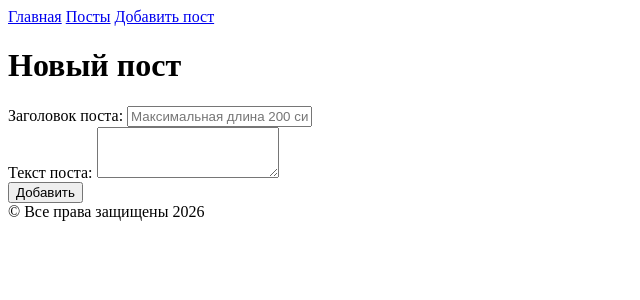
After one commit to artemduvakin9-gif/django-projects, a Django app: page /posts/add/ in a window 1280 px wide. The commit adds this page. Shown: the top 300 px of the page, without its empty margins (0-640 px from the left). Run offline with Django 5.2, Linux system fonts and the light colour scheme.

Commit message:
feat(posts/add): Реализовать функционал добавления поста.

```diff
--- a/apps/blog/templates/blog/base.html
+++ b/apps/blog/templates/blog/base.html
@@ -15,6 +15,7 @@
         <nav>
             <a href="{% url 'blog:home_page' %}">Главная</a>
             <a href="{% url 'blog:post_list' %}">Посты</a>
+            <a href="{% url 'blog:post_add' %}">Добавить пост</a>
         </nav>
     </header>
 
--- /dev/null
+++ b/apps/blog/templates/blog/post_add.html
@@ -0,0 +1,31 @@
+{% extends "blog/base.html" %}
+
+{% block page_title %}
+  Добавить пост
+{% endblock page_title %}
+
+{% block page_content %}
+  <h1>Новый пост</h1>
+
+  <form method="POST">
+    {% csrf_token %}
+
+    <div>
+      <label for="titleInput">Заголовок поста:</label>
+      <input
+        id="titleInput"
+        name="title"
+        type="text"
+        placeholder="Максимальная длина 200 символов"
+        required
+      >
+    </div>
+
+    <div>
+      <label for="textInput">Текст поста:</label>
+      <textarea id="textInput" name="text" rows="3"></textarea>
+    </div>
+
+    <button type="submit">Добавить</button>
+  </form>
+{% endblock page_content %}
--- a/apps/blog/urls.py
+++ b/apps/blog/urls.py
@@ -12,4 +12,5 @@ urlpatterns = [
     path("", views.home_page_view, name="home_page"),
     path('posts/', views.post_list_view, name="post_list"),
     path('posts/<int:post_id>/', views.get_post_detail_view, name="post_detail"),
+    path('posts/add/', views.post_add_view, name='post_add')
 ]
--- a/apps/blog/views.py
+++ b/apps/blog/views.py
@@ -1,4 +1,4 @@
-from django.shortcuts import get_object_or_404 ,render
+from django.shortcuts import get_object_or_404, redirect, render
 
 from blog.models import Post
 
@@ -13,3 +13,15 @@ def post_list_view(request):
 def get_post_detail_view(request, post_id):
     post = get_object_or_404(Post, id=post_id)
     return render(request, 'blog/post_detail.html', context={"post": post})
+
+def post_add_view(request):
+    if request.method == "GET":
+        return render(request, 'blog/post_add.html')
+
+    elif request.method == "POST":
+        post = Post.objects.create(
+            title=request.POST['title'],
+            text=request.POST['text']
+            )
+
+        return redirect('blog:post_detail', post_id=post.id)
```
